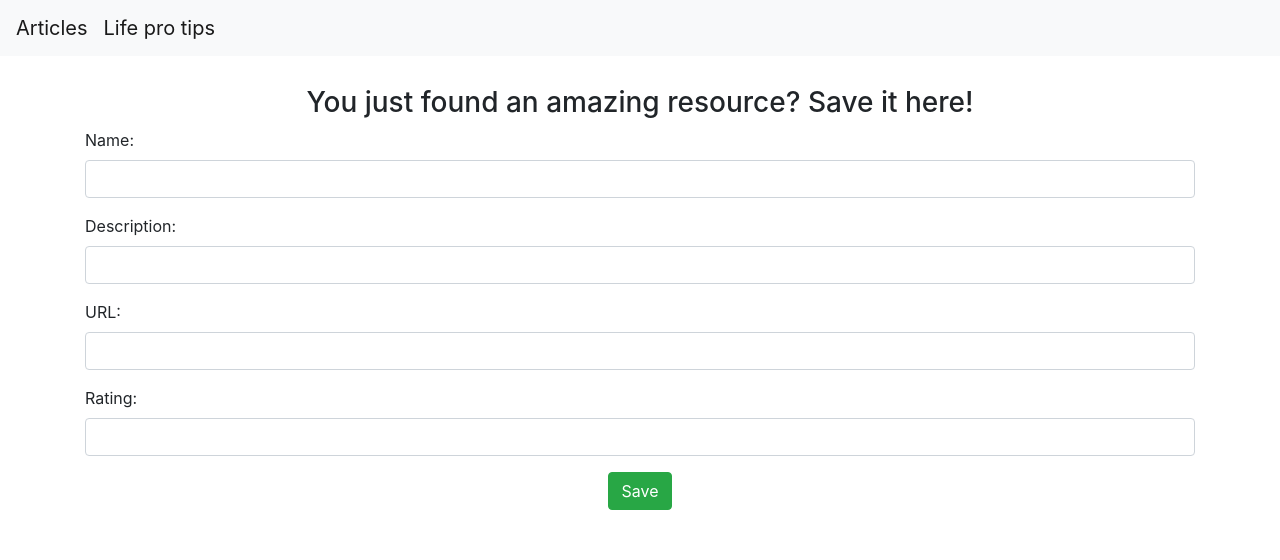
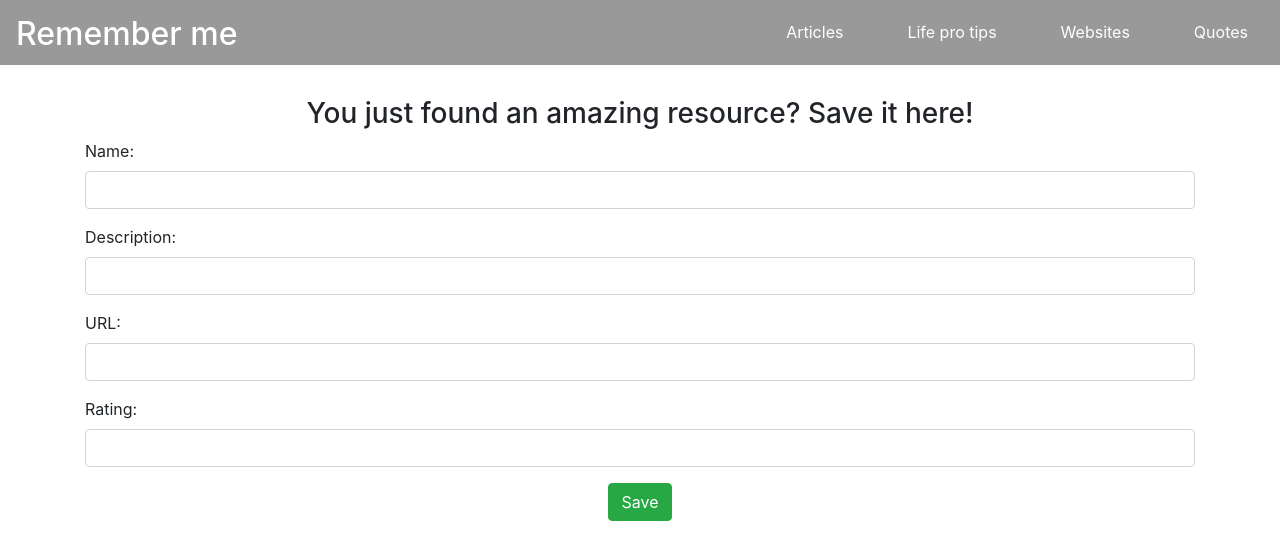
Before and after one commit to qlassalle/ElementsRecorderFront, an Angular app: page /article/create in a window 1280 px wide. Shown: the top 560 px of the page. Built offline with nearby package versions, Linux system fonts and the light colour scheme.

Commit message:
[FEATURE] Change style of navbar

```diff
--- a/src/app/articles/articles.component.css
+++ b/src/app/articles/articles.component.css
@@ -1,3 +1,7 @@
+.container a:first-child {
+  float: right;
+}
+
 .article-list {
   margin-top: 30px;
 }
@@ -7,7 +11,7 @@
 }
 
 .article-header {
-  height: 10%;
+  height: 50px;
   background-color: rgba(0,0,0,.03);
   text-align: center;
   padding-top: 10px;
@@ -19,10 +23,6 @@
   text-align: justify;
 }
 
-.article-detail-link {
-  height: 10%;
-}
-
 .article-card {
   margin-bottom: 30px;
 }
@@ -30,3 +30,11 @@
 .delete-button {
   cursor: pointer;
 }
+
+.card a {
+  text-decoration: none;
+}
+
+.card-title, .card-body {
+  color: black;
+}
--- a/src/app/articles/articles.component.html
+++ b/src/app/articles/articles.component.html
@@ -1,12 +1,11 @@
 <div class="container">
-  <div class="row">
   <a routerLink="/article/create" class="btn btn-primary">
     Add an article
   </a>
-  </div>
   <div class="row article-list">
     <div class="col-md-4 col-sm-12 article-card" *ngFor="let article of articles">
       <div class="card">
+        <a routerLink="/articles/{{article.id}}">
           <div class="article-header text-muted">
             <h5 class="card-title">
               {{article.name}}
@@ -16,11 +15,6 @@
             <p class="card-text article-description">
               {{article.description}}
             </p>
-          <div class="article-detail-link">
-            <a routerLink="/articles/{{article.id}}" class="btn btn-primary">
-              See details
-            </a>
-          </div>
           </div>
           <div class="card-footer text-muted">
             <div class="row">
@@ -32,6 +26,7 @@
               </div>
             </div>
           </div>
+        </a>
       </div>
     </div>
   </div>
--- a/src/app/menu-navbar/menu-navbar.component.css
+++ b/src/app/menu-navbar/menu-navbar.component.css
@@ -1,3 +1,33 @@
-.custom-navbar {
-  margin-bottom: 30px;
+nav {
+  background: #999;
+  color: white;
+  padding: 1rem;
+  margin-bottom: 2rem;
+  position: relative;
+  height: 65px;
 }
+
+nav h2 {
+  position: absolute;
+  color: white;
+  top: 15px;
+  left: 0;
+  margin: 0 1rem;
+  display: inline;
+}
+
+.nav-links {
+  position: absolute;
+  top: 20px;
+  right: 0;
+}
+
+.nav-links a {
+  text-decoration: none;
+  color: inherit;
+  margin: 0 1rem;
+  padding: 1rem;
+  width: 100%;
+  text-align: center;
+  align-items: center;
+}
--- a/src/app/menu-navbar/menu-navbar.component.html
+++ b/src/app/menu-navbar/menu-navbar.component.html
@@ -1,4 +1,11 @@
-<nav class="navbar navbar-expand-lg bg-light navbar-light custom-navbar">
-  <a class="navbar-brand" routerLink="/articles">Articles</a>
-  <a class="navbar-brand" routerLink="/tips">Life pro tips</a>
+<nav class="custom-navbar">
+  <a routerLink="/articles">
+    <h2>Remember me</h2>
+  </a>
+  <div class="nav-links">
+    <a routerLink="/articles">Articles</a>
+    <a routerLink="/tips">Life pro tips</a>
+    <a routerLink="/sites">Websites</a>
+    <a routerLink="/quotes">Quotes</a>
+  </div>
 </nav>
--- a/src/styles.css
+++ b/src/styles.css
@@ -1 +1,6 @@
 /* You can add global styles to this file, and also import other style files */
+* {
+  box-sizing: border-box;
+  margin: 0;
+  padding: 0;
+}
```
Lines whose indentation alone changed are shown as unchanged.
